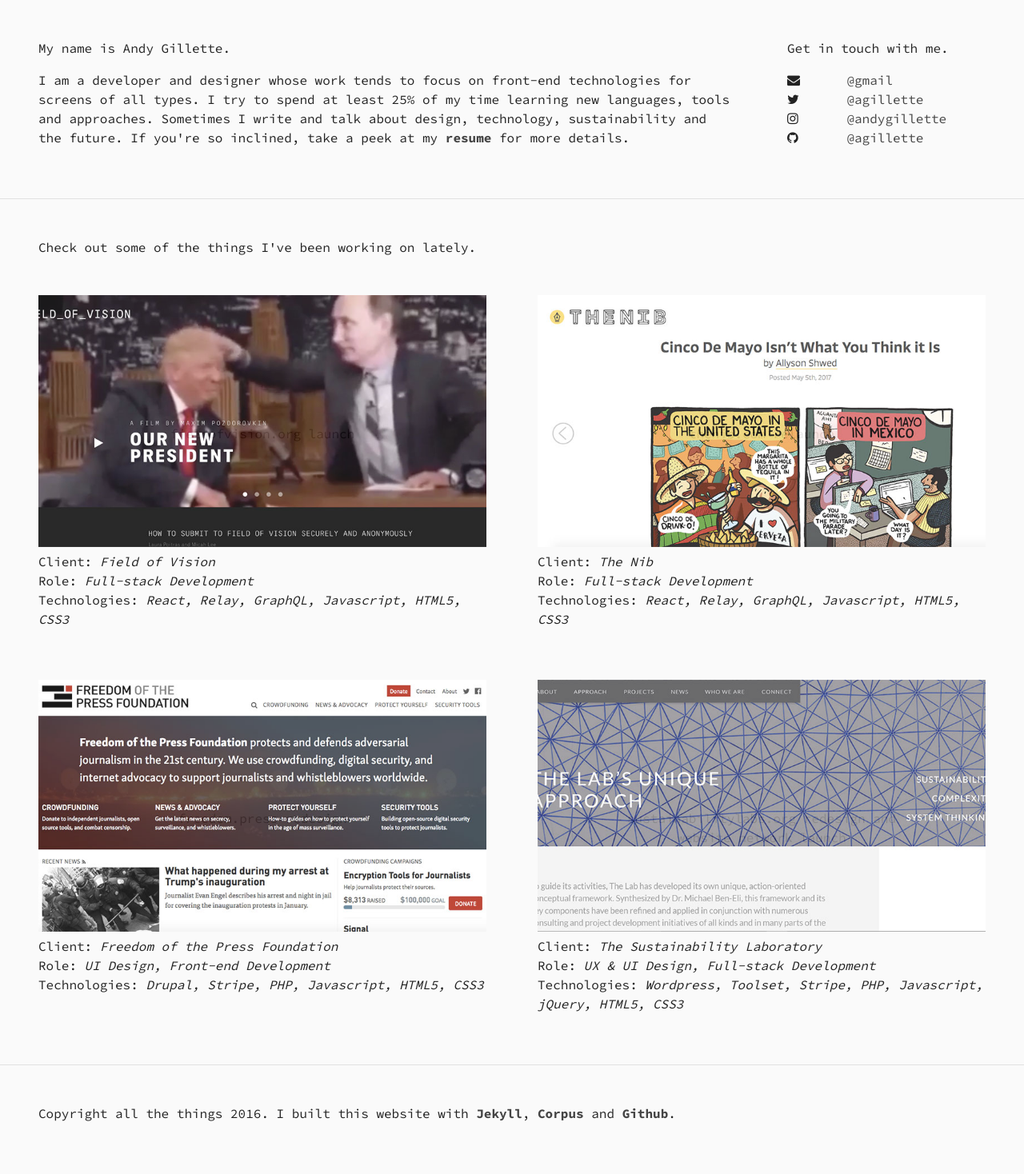
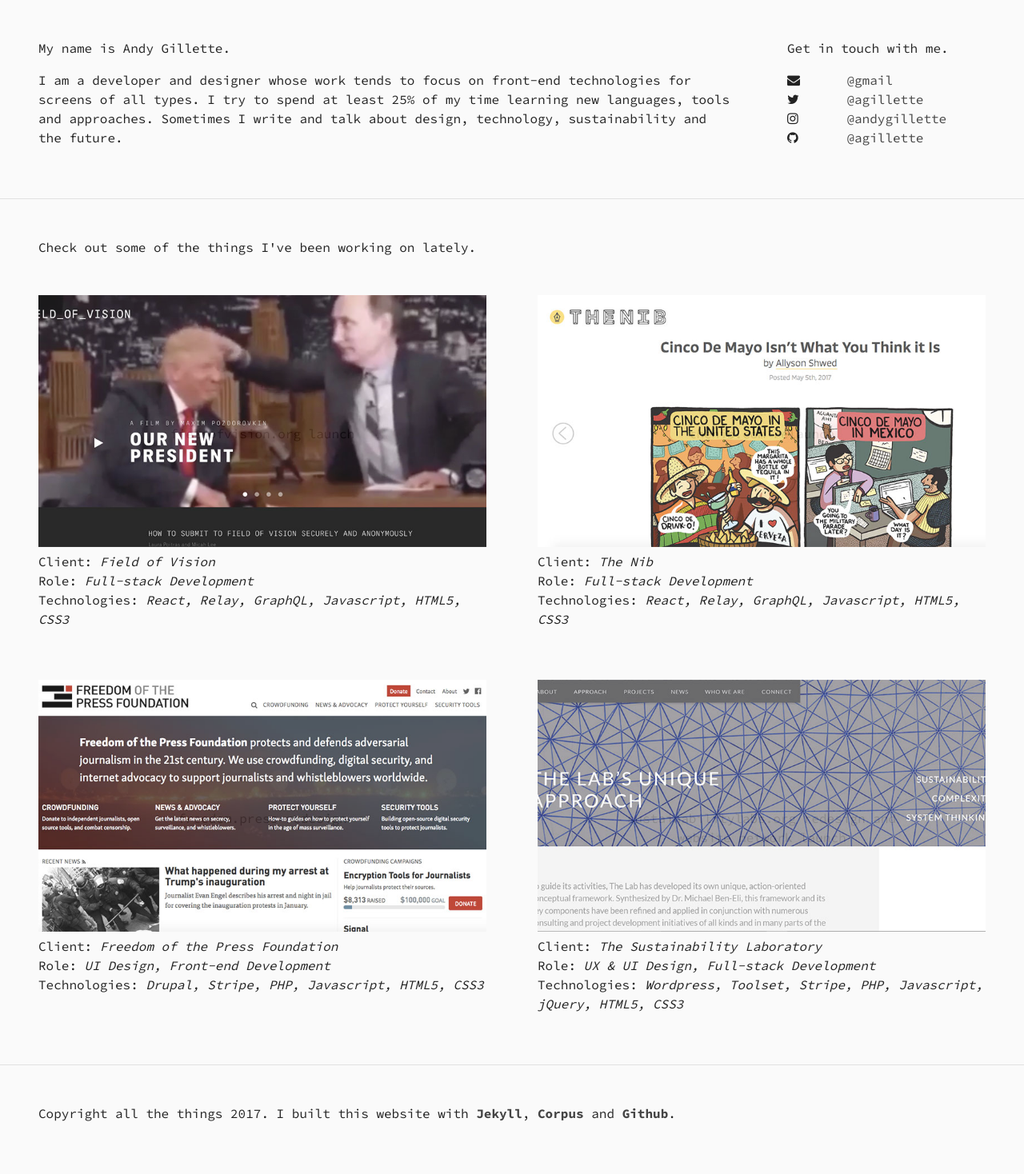
Before and after one commit to agillette/agillette.github.com, a Jekyll site: the page built from index.html, in a window 1280 px wide. Shown: the whole page at 80% size. Built offline with Jekyll 4.4.1, drawn with Linux system fonts in a browser that asks for light colours; nearby versions of some CDN libraries.

Commit message:
basic info updates

```diff
--- a/_includes/footer.html
+++ b/_includes/footer.html
@@ -1,7 +1,7 @@
 <footer class="site-footer row gutters">
 
   <div class="column w100 p1">
-    <p>Copyright all the things 2016. I built this website with <a href="http://jekyllrb.com/" target="_blank">Jekyll</a>, <a href="http://corpuscss.com/" target="_blank">Corpus</a> and <a href="https://pages.github.com/" target="_blank">Github</a>.</p>
+    <p>Copyright all the things 2017. I built this website with <a href="http://jekyllrb.com/" target="_blank">Jekyll</a>, <a href="http://corpuscss.com/" target="_blank">Corpus</a> and <a href="https://pages.github.com/" target="_blank">Github</a>.</p>
   </div>
 
 </footer>
--- a/_includes/header.html
+++ b/_includes/header.html
@@ -1,7 +1,7 @@
 <header class="row gutters">
   <div class="column w75 p1">
     <p>My name is Andy Gillette.</p>
-    <p>I am a developer and designer whose work tends to focus on front-end technologies for screens of all types. I try to spend at least 25% of my time learning new languages, tools and approaches. Sometimes I write and talk about design, technology, sustainability and the future. If you're so inclined, take a peek at my <a href="/files/resume.pdf">resume</a> for more details.</p>
+    <p>I am a developer and designer whose work tends to focus on front-end technologies for screens of all types. I try to spend at least 25% of my time learning new languages, tools and approaches. Sometimes I write and talk about design, technology, sustainability and the future.</p>
   </div>
   <div class="column w25 p1">
     <p>Get in touch with me.</p>
```
